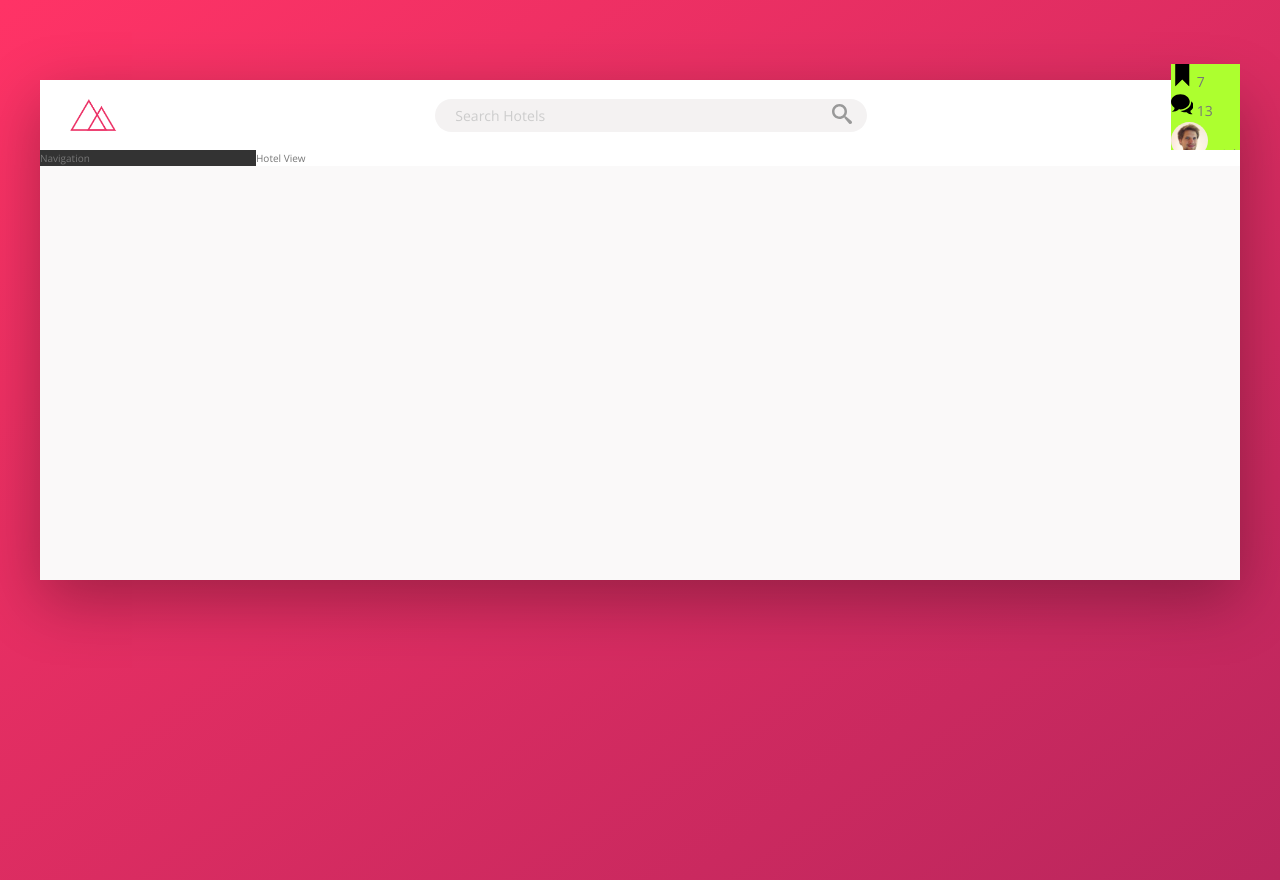
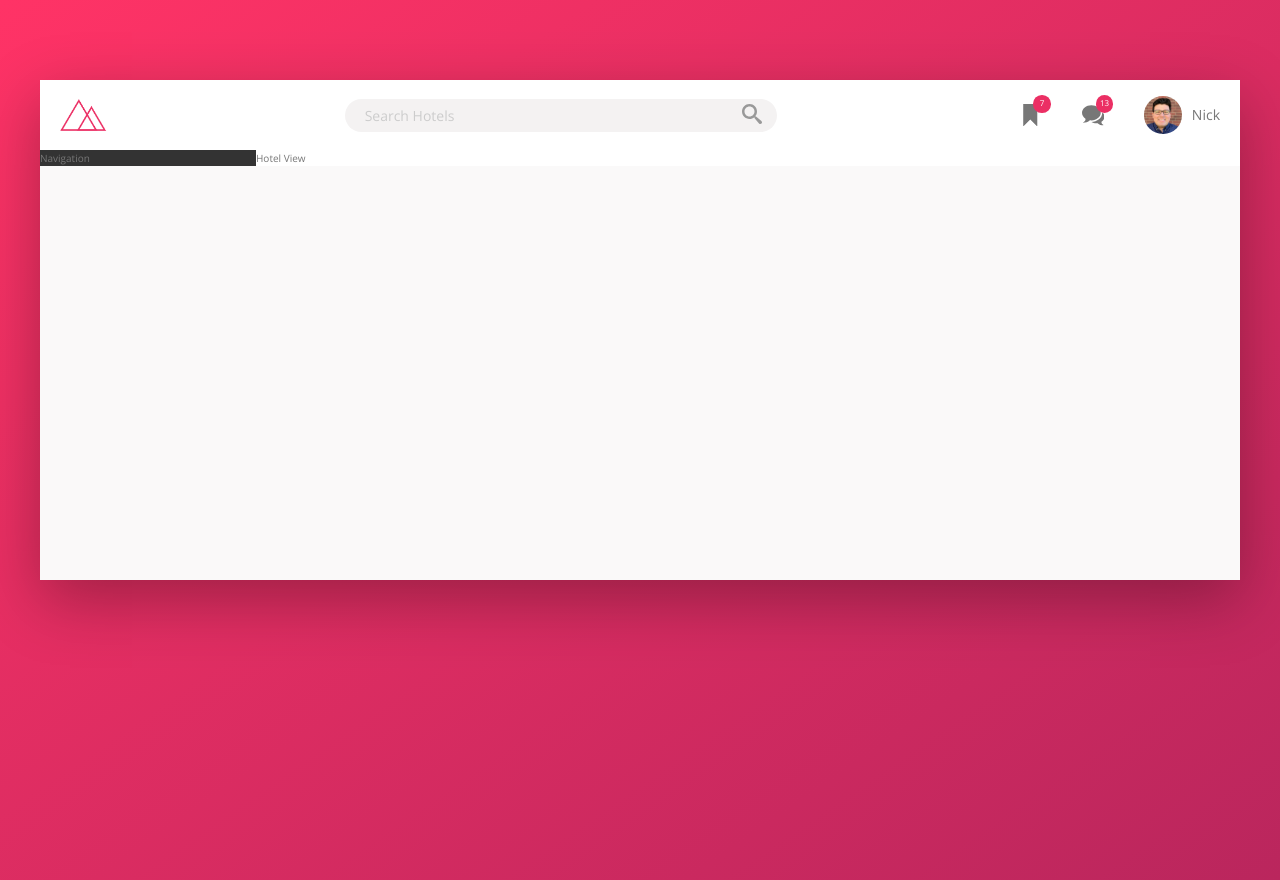
Before and after one commit to nickfuentes/trillo, a website: page index.html in a window 1280 px wide. Drawn offline with nearby package versions, Linux system fonts and the light colour scheme.

Commit message:
Completed the header styling with flexbox and sass.

```diff
--- a/index.html
+++ b/index.html
@@ -45,7 +45,7 @@
             <span class="user-nav__notification">13</span>
           </div>
           <div class="user-nav__user">
-            <img src="img/user.jpg" alt="User photo" class="user-nav__user-photo">
+            <img src="img/user-7.jpg" alt="User photo" class="user-nav__user-photo">
             <span class="user-nav__user-name">Nick</span>
           </div>
         </nav>
--- a/sass/_component.scss
+++ b/sass/_component.scss
@@ -2,7 +2,7 @@
 //LOGO
 .logo {
   height: 3.25rem;
-  margin-left: 3rem;
+  margin-left: 2rem;
 }
 
 ////////////////////////////////
@@ -33,8 +33,8 @@
     }
 
     &::-webkit-input-placeholder {
-        font-weight: 100;
-        color: var(--color-grey-light-4)
+      font-weight: 100;
+      color: var(--color-grey-light-4);
     }
   }
 
@@ -57,7 +57,7 @@
   &__icon {
     height: 2rem;
     width: 2rem;
-    fill: var(--color-grey-dark-3)
+    fill: var(--color-grey-dark-3);
   }
 }
 
@@ -65,26 +65,52 @@
 //USER NAVIGATION
 
 .user-nav {
-  background-color: greenyellow;
+  align-self: stretch;
+
+  display: flex;
+  align-items: center;
+
+  & > * {
+      padding: 0 2rem;
+      cursor: pointer;
+      height: 100%;
+      display: flex;
+      align-items: center;
+  }
+
+  & > *:hover {
+      background-color: var(--color-grey-light-2);
+  }
+
   &__icon-box {
+    position: relative;
   }
 
   &__icon {
     height: 2.25rem;
     width: 2.25rem;
+    fill: var(--color-grey-dark-2);
   }
 
   &__notification {
-  }
+      font-size: .8rem;
+      height: 1.75rem;
+      width: 1.75rem;
+      border-radius: 50%;
+      background-color: var(--color-primary);
+      color: #fff;
+      position: absolute;
+      top: 1.5rem;
+      right: 1.1rem;
 
-  &__user {
+      display: flex;
+      justify-content: center;
+      align-items: center;
   }
 
   &__user-photo {
     height: 3.75rem;
     border-radius: 50%;
-  }
-
-  &__user-name {
+    margin-right: 1rem;
   }
 }
```
Also changed, not shown: css/style.css, img/user-7.jpg (added).
